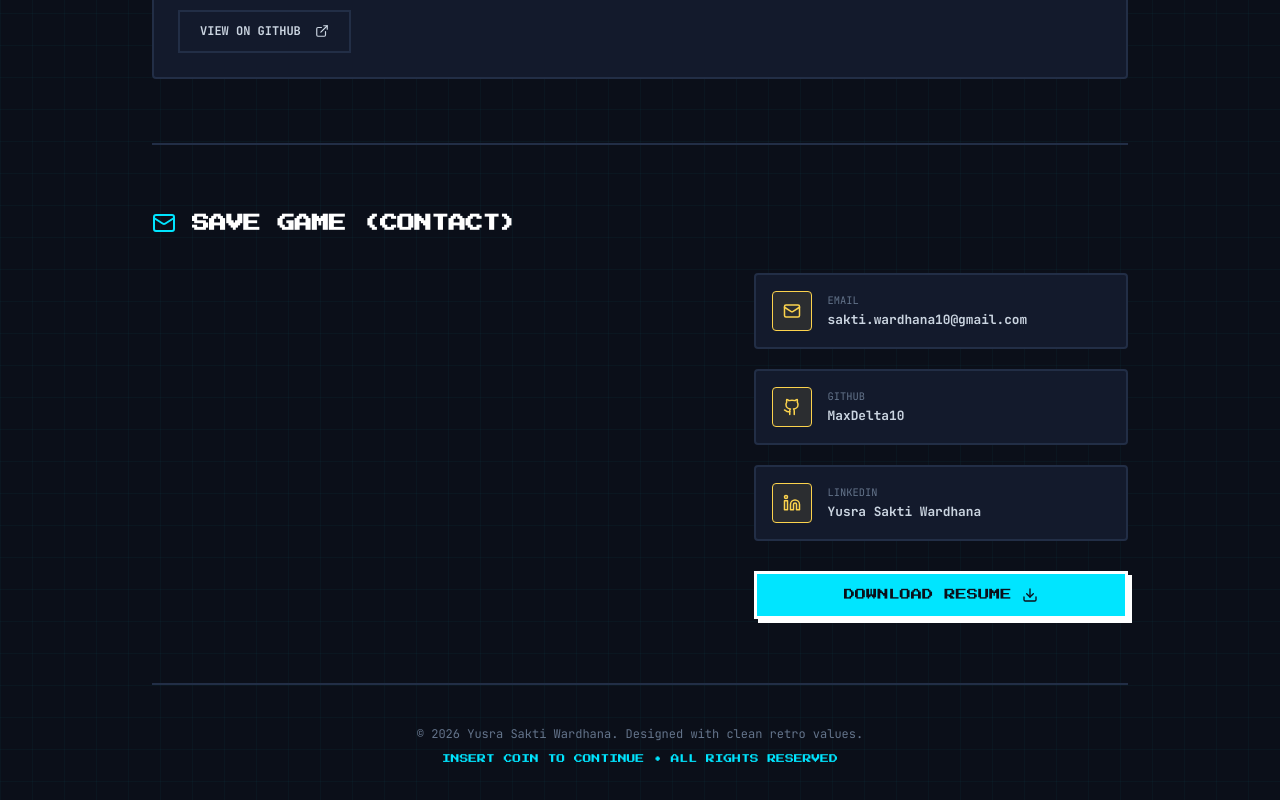
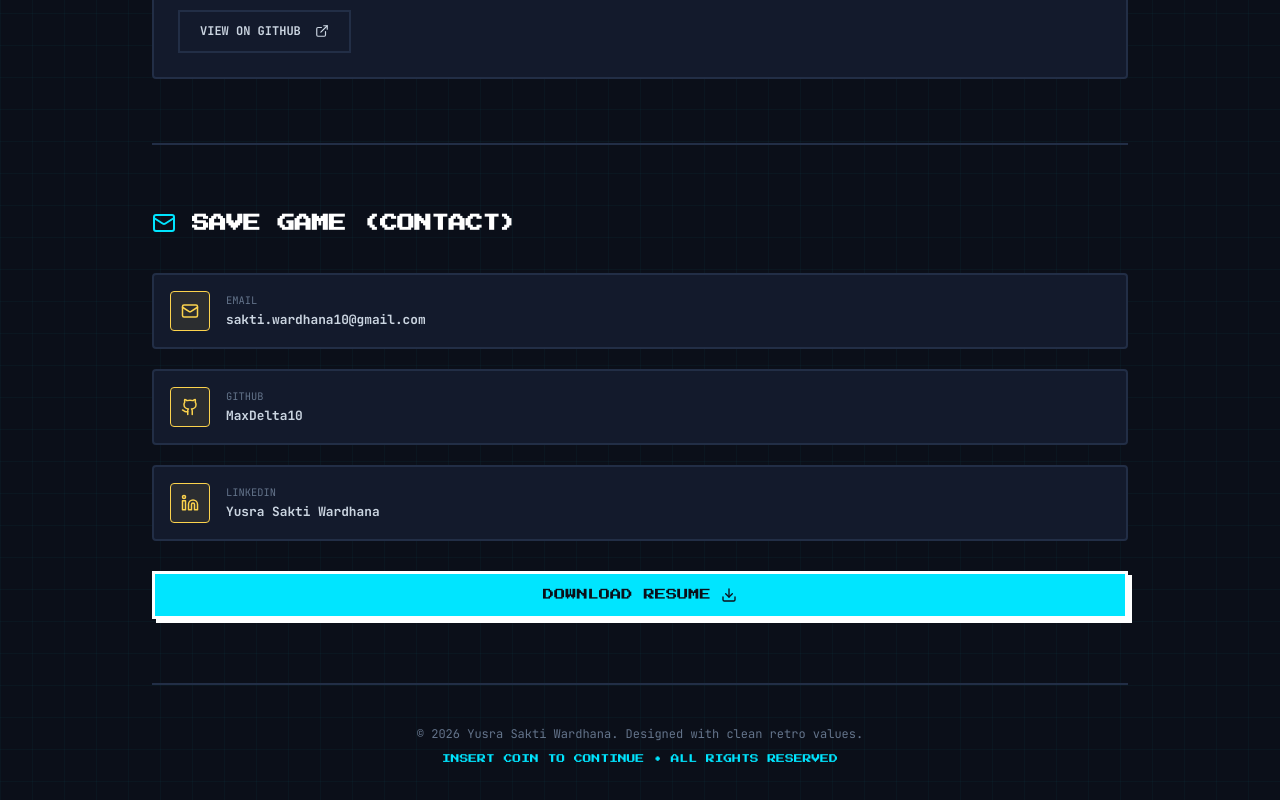
Before and after one commit to MaxDelta10/portofolio, a React (Vite) app: page / in a window 1280 px wide. Shown: the part 3315-4115 px from the top of the page. Built offline with nearby package versions, Linux system fonts and the light colour scheme.

Commit message:
style: change contact layout to full width single column

```diff
--- a/src/index.css
+++ b/src/index.css
@@ -785,7 +785,7 @@ h1, h2, h3, h4, h5, h6 {
 /* Contact Section */
 .contact-grid {
   display: grid;
-  grid-template-columns: 1.2fr 0.8fr;
+  grid-template-columns: 1fr;
   gap: 40px;
 }
 
@@ -841,7 +841,6 @@ h1, h2, h3, h4, h5, h6 {
   display: flex;
   flex-direction: column;
   gap: 20px;
-  grid-column: 2;
 }
 
 .info-item {
@@ -1085,10 +1084,6 @@ h1, h2, h3, h4, h5, h6 {
   .contact-card {
     padding: 16px;
   }
-
-  .contact-info-panel {
-    grid-column: 1;
-  }
 }
 
 @media (max-width: 480px) {
```
